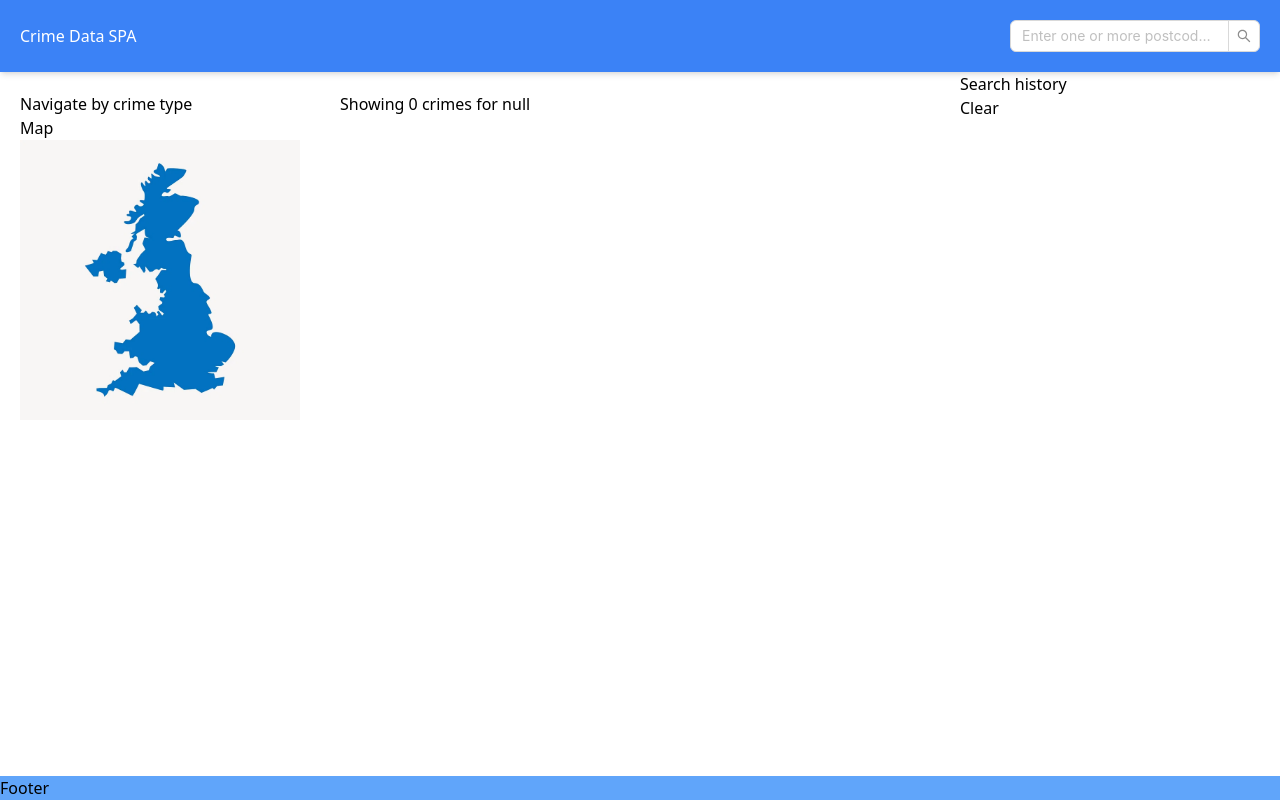
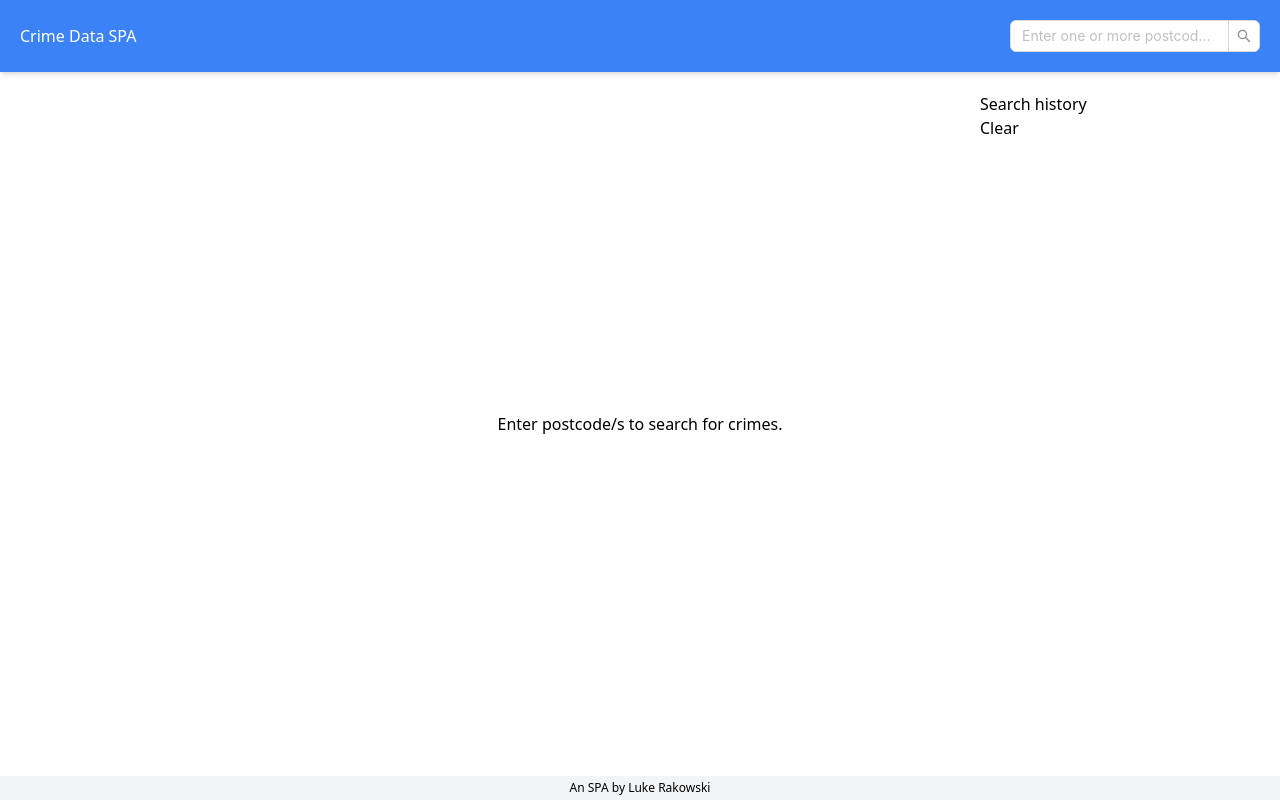
Before and after one commit to borderistheocean/crime-data-spa, a React (Create React App) app: page / in a window 1280 px wide. Built offline with nearby package versions, Linux system fonts and the light colour scheme.

Commit message:
Added ANT table componet and messages for results

```diff
--- a/src/App.tsx
+++ b/src/App.tsx
@@ -9,6 +9,7 @@ import Map from "./Map/Map";
 import CrimeRecords from "./CrimeRecords/CrimeRecords";
 import { Space } from 'antd';
 import Search from "antd/es/input/Search";
+import Text from "antd/es/typography/Text";
 
 function App() {
   const locale = "GB";
@@ -157,16 +158,36 @@ function App() {
       <main className="flex-grow overflow-hidden">
         <div className="flex h-full">
           <div className="flex-auto w-1/4 p-5 overflow-y-auto">
-            <h3>Navigate by crime type</h3>
-            <Navigation crimesList={crimesList} />
-            <h3>Map</h3>
-            <Map />
+            {(resultTotal !== 0) &&
+              <>
+                <Text>Navigate by crime type</Text>
+                <Navigation crimesList={crimesList} />
+                <Text>Map</Text>
+                <Map/>
+              </>
+            }
           </div>
           <div className="flex-auto w-2/4	p-5 overflow-y-auto">
-            <h1>{`Showing ${resultTotal} crimes for ${searchParams.get('postcode') as string}`}</h1>
-            <CrimeRecords crimesList={crimesList} />
+            {(resultTotal === 0) &&
+              <div className="flex items-center justify-center w-full h-full">
+                <div>
+                  {(searchParams.get('postcode') == null && resultTotal == 0) &&
+                    <h2>Enter postcode/s to search for crimes.</h2>
+                  }
+                  {(searchParams.get('postcode') != null && resultTotal == 0) &&
+                    <h2>No results found for {searchParams.get('postcode')}.</h2>
+                  }
+                </div>
+              </div>
+            }
+            {(searchParams.get('postcode') != null && resultTotal > 0) &&
+              <>
+                <Text>{`Showing ${resultTotal} crimes for ${searchParams.get('postcode') as string}`}</Text>
+                <CrimeRecords crimesList={crimesList} />
+              </>
+            }
           </div>
-          <div className="flex-auto w-1/4 overflow-y-auto">
+          <div className="flex-auto w-1/4 p-5 overflow-y-auto">
             <h3>Search history</h3>
             <History removeEntry={(e: any) => removeEntry(e)} entries={history} clearHistory={() => setHistory([])} updateParameters={(e: any) => handleSubmitHistory(e.postcode)} title={"history"} />
             <div>
@@ -174,7 +195,7 @@ function App() {
           </div>
         </div>
       </main>
-      <footer className="bg-blue-400">Footer</footer>
+      <footer className="bg-gray-100 p-1 text-xs text-center">An SPA by Luke Rakowski</footer>
     </div>
   );
 }
--- a/src/CrimeRecords/CrimeRecords.tsx
+++ b/src/CrimeRecords/CrimeRecords.tsx
@@ -1,3 +1,5 @@
+import Title from "antd/es/typography/Title";
+import CrimeTable from "../CrimeTable/CrimeTable";
 import "./CrimeRecords.scss";
 
 function CrimeRecords(props: any) {
@@ -5,27 +7,8 @@ function CrimeRecords(props: any) {
     <>
       {crimeData.map((crime: any) => (
         <>
-          <h2 id={crime.type}>{crime.type}</h2>
-          <table className={"crimesTable"}>
-            <thead>
-              <tr>
-                <th>Postcode</th>
-                <th>Month</th>
-                <th>Street</th>
-                <th>Status</th>
-              </tr>
-            </thead>
-            <tbody>
-              {crime.entries.map((details: any, index: any) => (
-                <tr key={index}>
-                  <td>{details.location.postcode}</td>
-                  <td>{details.month}</td>
-                  <td>{details.location.street.name}</td>
-                  <td>{(details.outcome_status) ? details.outcome_status.category : "ongoing"}</td>
-                </tr>
-              ))}
-            </tbody>
-          </table>
+          <Title level={3} id={crime.type}>{crime.type}</Title>
+          <CrimeTable data={crime.entries} />
         </>
       ))}
     </>
@@ -33,7 +16,9 @@ function CrimeRecords(props: any) {
   );
 
   return (
-    <>{crimeTables}</>
+    <>
+      <>{crimeTables}</>
+    </>
   );
 }
 
--- /dev/null
+++ b/src/CrimeTable/CrimeTable.tsx
@@ -0,0 +1,43 @@
+import { Table } from "antd";
+
+function CrimeTable(props: any) {
+
+  const dataSource = props.data.map((element: any, index: any) => {
+    return {
+      key: index,
+      postcode: element.location.postcode,
+      month: element.month,
+      street: element.location.street.name,
+      status: (element.outcome_status) ? element.outcome_status.category : "ongoing"
+    }
+  });
+
+  const columns = [
+    {
+      title: 'Postcode',
+      dataIndex: 'postcode',
+      key: 'postcode',
+    },
+    {
+      title: 'Month',
+      dataIndex: 'month',
+      key: 'month',
+    },
+    {
+      title: 'Street',
+      dataIndex: 'street',
+      key: 'street',
+    },
+    {
+      title: 'Status',
+      dataIndex: 'status',
+      key: 'status',
+    },
+  ];
+
+  return (
+    <Table dataSource={dataSource} columns={columns} />
+  );
+}
+
+export default CrimeTable;
```
